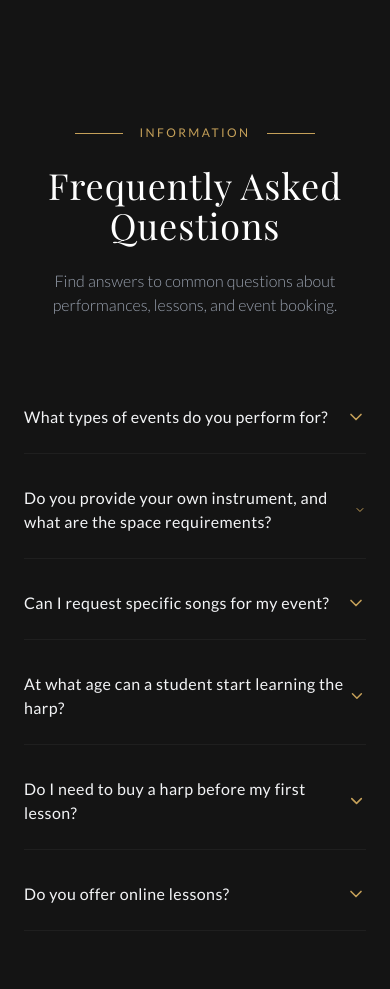
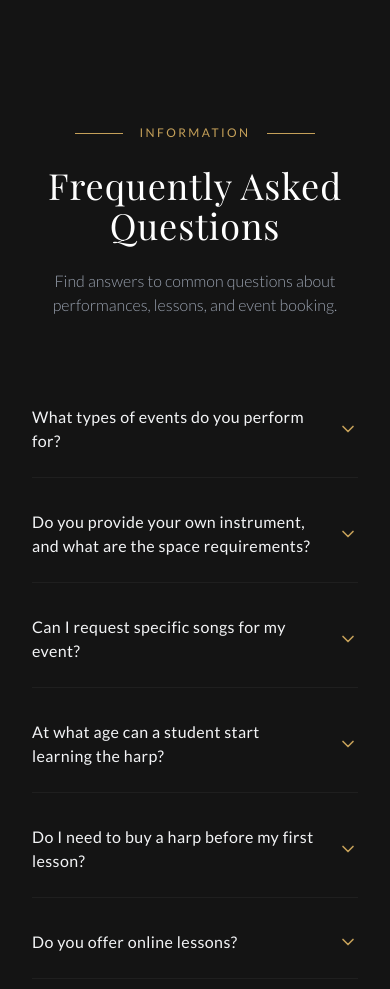
Before and after one commit to Butternctu/yiruimusic, a React (Vite) app: page / in a window 390 px wide. Shown: the part 4800-5789 px from the top of the page. Built offline with nearby package versions, Linux system fonts and the light colour scheme; a web font is replaced by a local one.

Commit message:
style: fix faq chevron sizing and increase mobile padding

```diff
--- a/src/components/FAQ.jsx
+++ b/src/components/FAQ.jsx
@@ -15,7 +15,7 @@ const FAQItem = ({ faq, isOpen, onClick }) => {
           {faq.question}
         </span>
         <ChevronDown
-          className={`w-5 h-5 text-gold transition-transform duration-300 ${isOpen ? "rotate-180" : ""}`}
+          className={`w-5 h-5 shrink-0 ml-4 text-gold transition-transform duration-300 ${isOpen ? "rotate-180" : ""}`}
         />
       </button>
       <div
@@ -38,7 +38,7 @@ const FAQ = () => {
 
   return (
     <section id="faq" className="py-32 bg-dark-800 relative">
-      <div className="max-w-4xl mx-auto px-6 md:px-12 relative z-10">
+      <div className="max-w-4xl mx-auto px-8 md:px-12 relative z-10">
 
         <div className="fade-in-section text-center mb-16">
           <div className="flex items-center justify-center mb-6">
```
